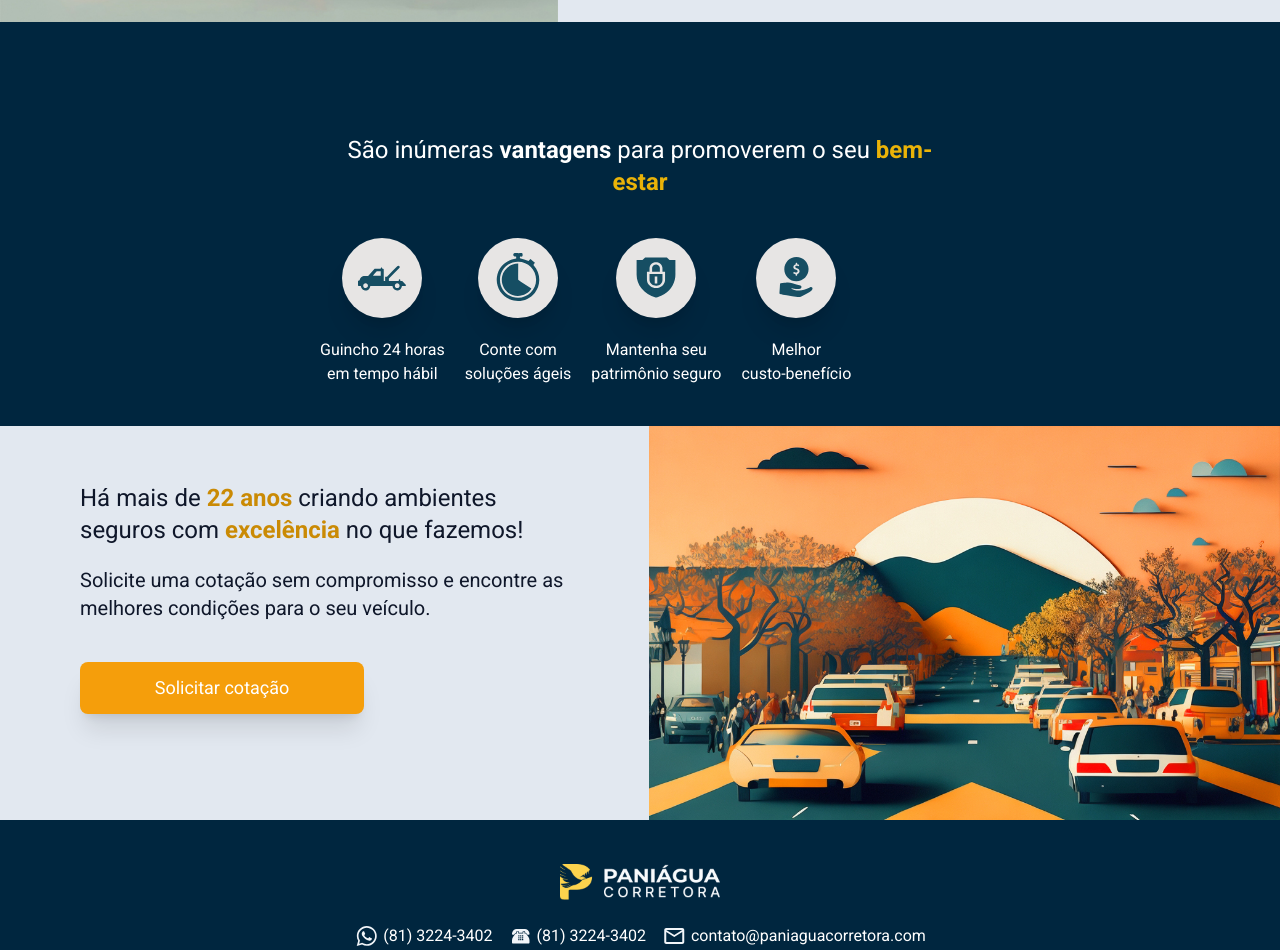
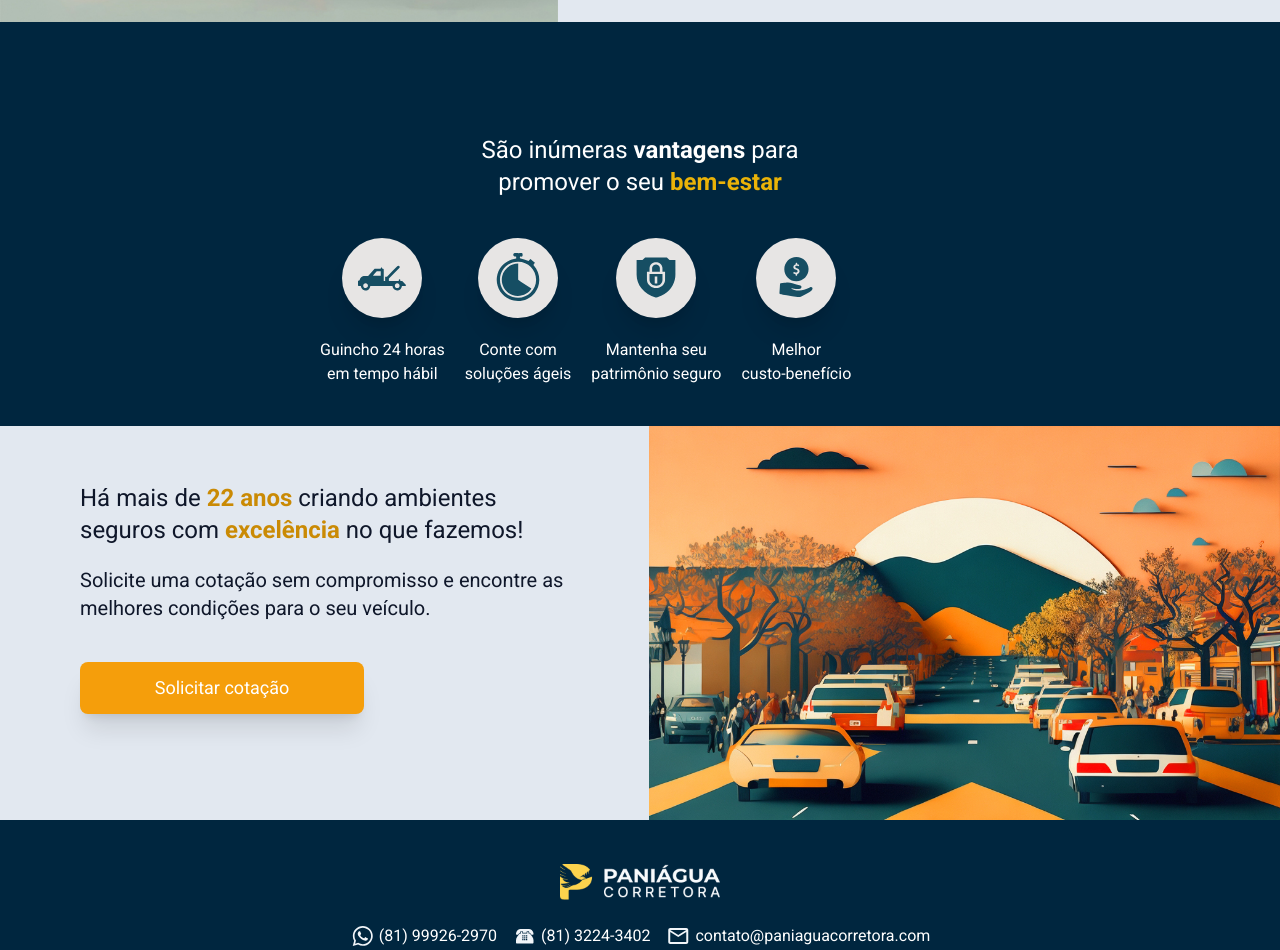
Before and after one commit to matheusmfl/landing-paniagua-auto, a Next.js app: page / in a window 1280 px wide. Shown: the part 2462-3412 px from the top of the page. Built offline with nearby package versions, Linux system fonts and the light colour scheme.

Commit message:
Add functions

```diff
--- a/src/components/Footer.tsx
+++ b/src/components/Footer.tsx
@@ -15,7 +15,7 @@ export function Footer() {
         <ul className="flex flex-col lg:flex-row gap-2 lg:gap-4 items-center">
           <li className="flex gap-3 lg:gap-1 cursor-pointer">
             <Image src={iconWpp} alt="Icone Social" />
-            <span>(81) 3224-3402</span>
+            <span>(81) 99926-2970</span>
           </li>
           <li className="flex gap-3 lg:gap-1 cursor-pointer">
             <Image src={iconPhone} alt="Icone Social" />
--- a/src/components/Section4.tsx
+++ b/src/components/Section4.tsx
@@ -22,8 +22,8 @@ export function Section4() {
     <section className=" flex flex-col bg-[#00263F] pt-28 pb-10 mt-[-60px] lg:mt-0 px-5 lg:px-80 gap-10">
       <h2 className="font-normal text-white text-center lg:text-2xl">
         São inúmeras <span className="font-bold">vantagens</span> para
-        promoverem o seu{' '}
-        <span className="font-bold text-yellow-500">bem-estar</span>
+        <br className="hidden lg:block" /> promover o seu
+        <span className="font-bold text-yellow-500"> bem-estar</span>
       </h2>
 
       <div className="grid grid-cols-2 grid-rows-2 gap-y-10 lg:flex lg:gap-5 lg:cursor-pointer">
```
